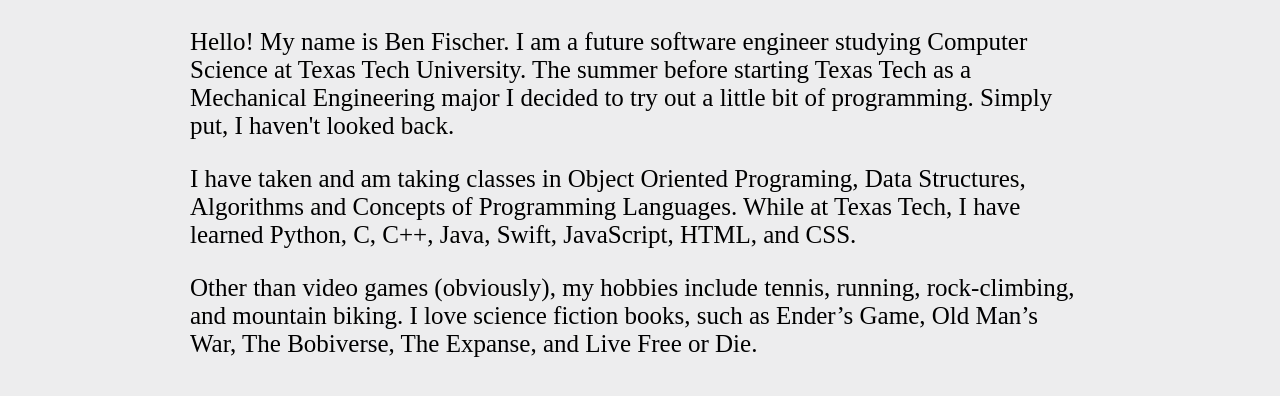
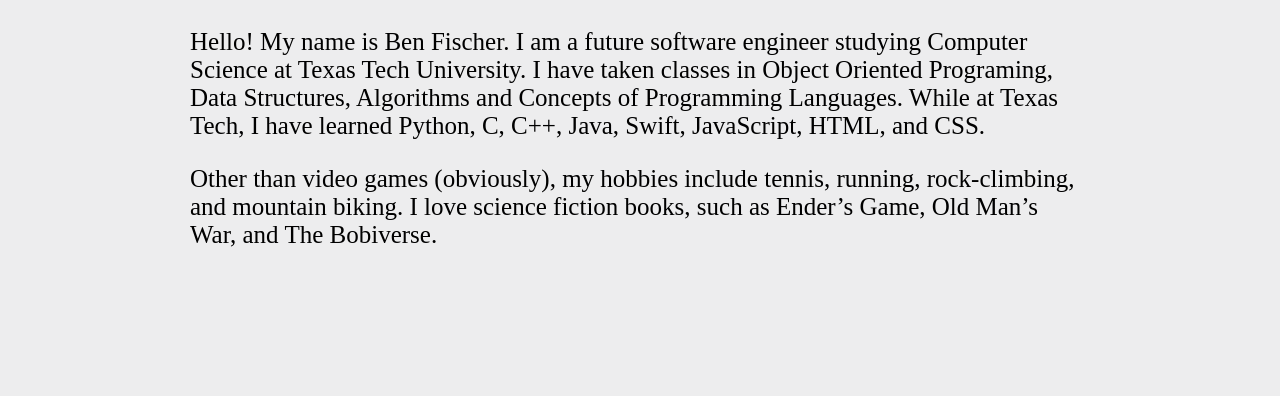
Before and after one commit to BenFischer001/benfischer, a plain HTML site: page index.html in a window 1280 px wide. Shown: the part 240-636 px from the top of the page. Drawn offline with Linux system fonts and the light colour scheme; some packages are replaced by stand-ins of ours.

Commit message:
Updated about me page

```diff
--- a/index.html
+++ b/index.html
@@ -27,11 +27,9 @@
 	<div class="mainTxt">
 		<section id="main">
 			<h1>About Me</h1>
-			<p class="Txt">Hello! My name is Ben Fischer. I am a future software engineer studying Computer Science at Texas Tech University. The summer before starting Texas Tech as a Mechanical Engineering major I decided to try out a little bit of  programming. Simply put, I haven't looked back. </p>
+			<p class="Txt">Hello! My name is Ben Fischer. I am a future software engineer studying Computer Science at Texas Tech University. I have taken classes in Object Oriented Programing, Data Structures, Algorithms and Concepts of Programming Languages. While at Texas Tech, I have learned Python, C, C++, Java, Swift, JavaScript, HTML, and CSS. </p>
 
-			<p>I have taken and am taking classes in Object Oriented Programing, Data Structures, Algorithms and Concepts of Programming Languages. While at Texas Tech, I have learned Python, C, C++, Java, Swift, JavaScript, HTML, and CSS.</p>
-
-			<p>Other than video games (obviously), my hobbies include tennis, running, rock-climbing, and mountain biking. I love science fiction books, such as Ender’s Game, Old Man’s War, The Bobiverse, The Expanse, and Live Free or Die.</p>
+			<p>Other than video games (obviously), my hobbies include tennis, running, rock-climbing, and mountain biking. I love science fiction books, such as Ender’s Game, Old Man’s War, and The Bobiverse.</p>
 		</section>
 	</div>
 
```
